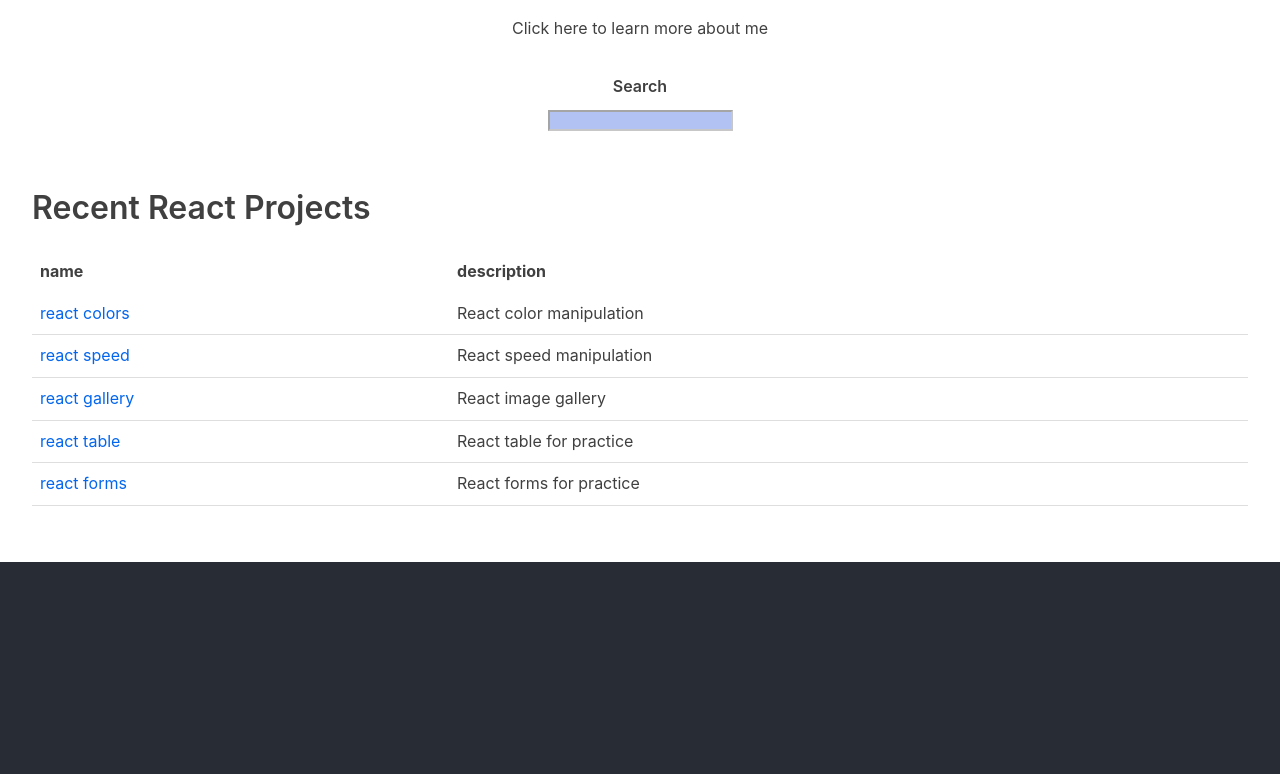
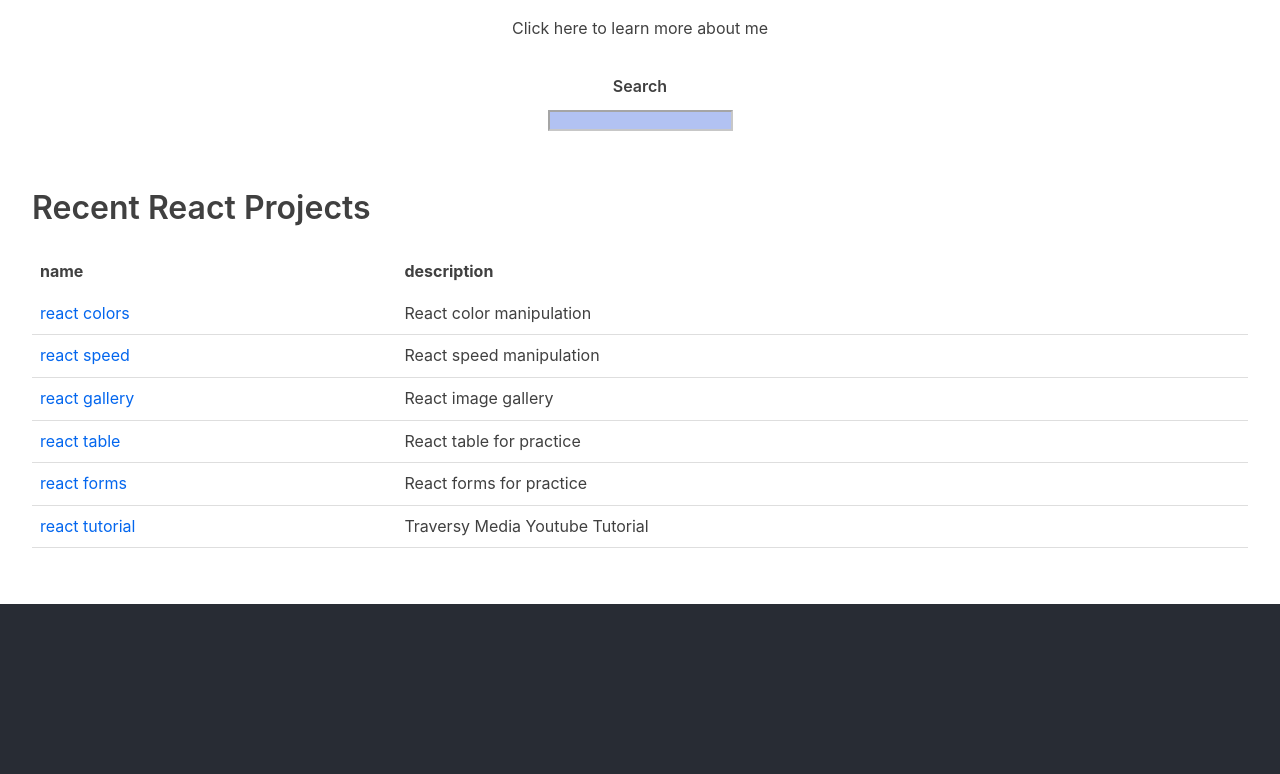
Before and after one commit to codejoy-wins/React-Portfolio, a React (Create React App) app: page / in a window 1280 px wide. Shown: the top 774 px of the page. Built offline with nearby package versions, Linux system fonts and the light colour scheme.

Commit message:
lowercase search works now

```diff
--- a/src/App.js
+++ b/src/App.js
@@ -35,6 +35,11 @@ class App extends Component {
           "lynk": "https://distracted-saha-afe3a3.netlify.com/",
           "desc": "React forms for practice",
         },
+        {
+          "name": "react tutorial",
+          "lynk": "https://goofy-snyder-724a97.netlify.com/",
+          "desc": "Traversy Media Youtube Tutorial",
+        }
     ],
     permaProjects: [
       {
@@ -62,6 +67,11 @@ class App extends Component {
         "lynk": "https://distracted-saha-afe3a3.netlify.com/",
         "desc": "React forms for practice",
       },
+      {
+        "name": "react tutorial",
+        "lynk": "https://goofy-snyder-724a97.netlify.com/",
+        "desc": "Traversy Media Youtube Tutorial",
+      }
   ],
     searchTerm: '',
 }
@@ -82,8 +92,8 @@ appTracker = term =>{
   }else{
     this.setState({
       projects: this.state.projects.filter((proj, spot) => {
-        let boo = proj.name.includes(term);
-        let foo = proj.desc.includes(term);
+        let boo = proj.name.toLowerCase().includes(term.toLowerCase());
+        let foo = proj.desc.toLowerCase().includes(term.toLowerCase());
         return (boo || foo);
       })
     })
```
